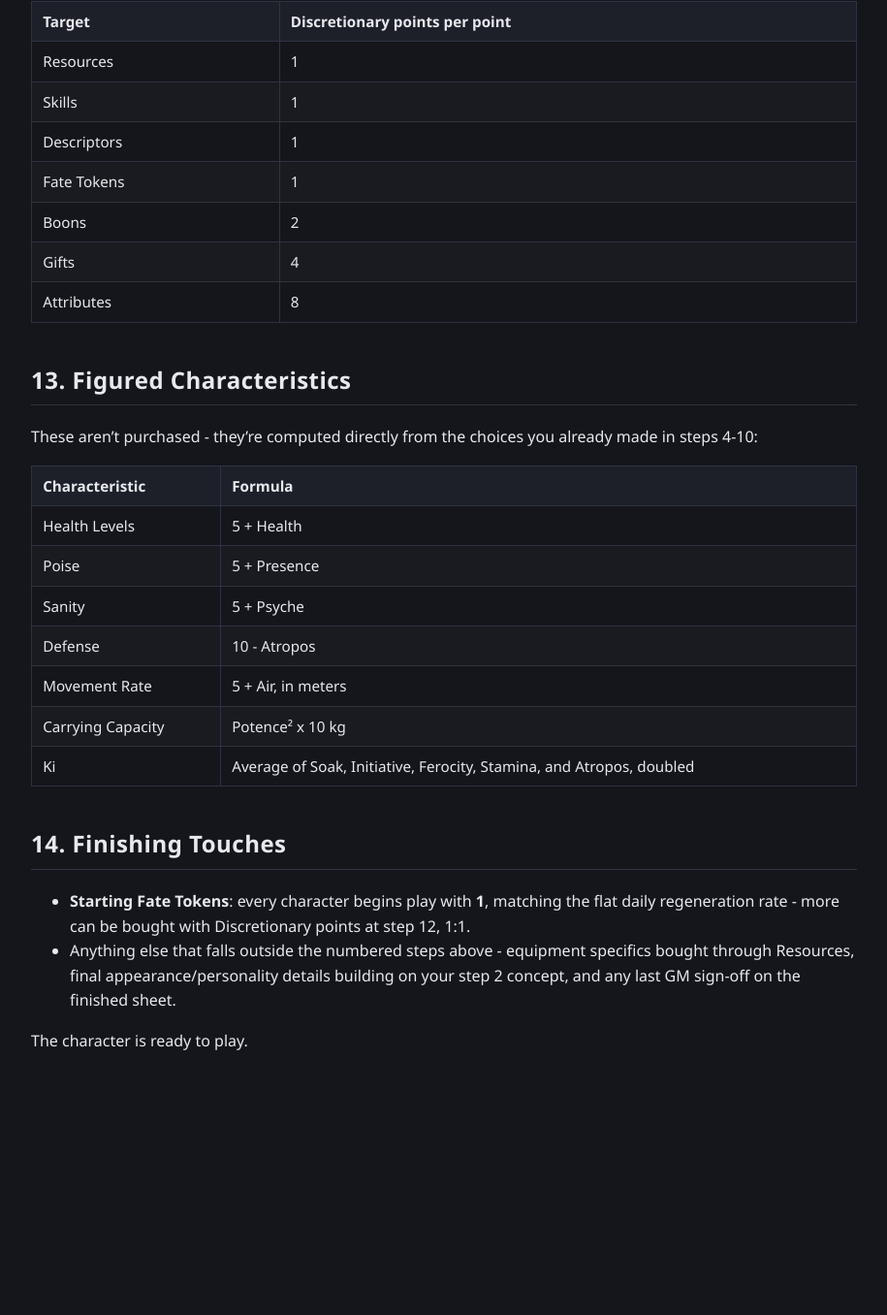
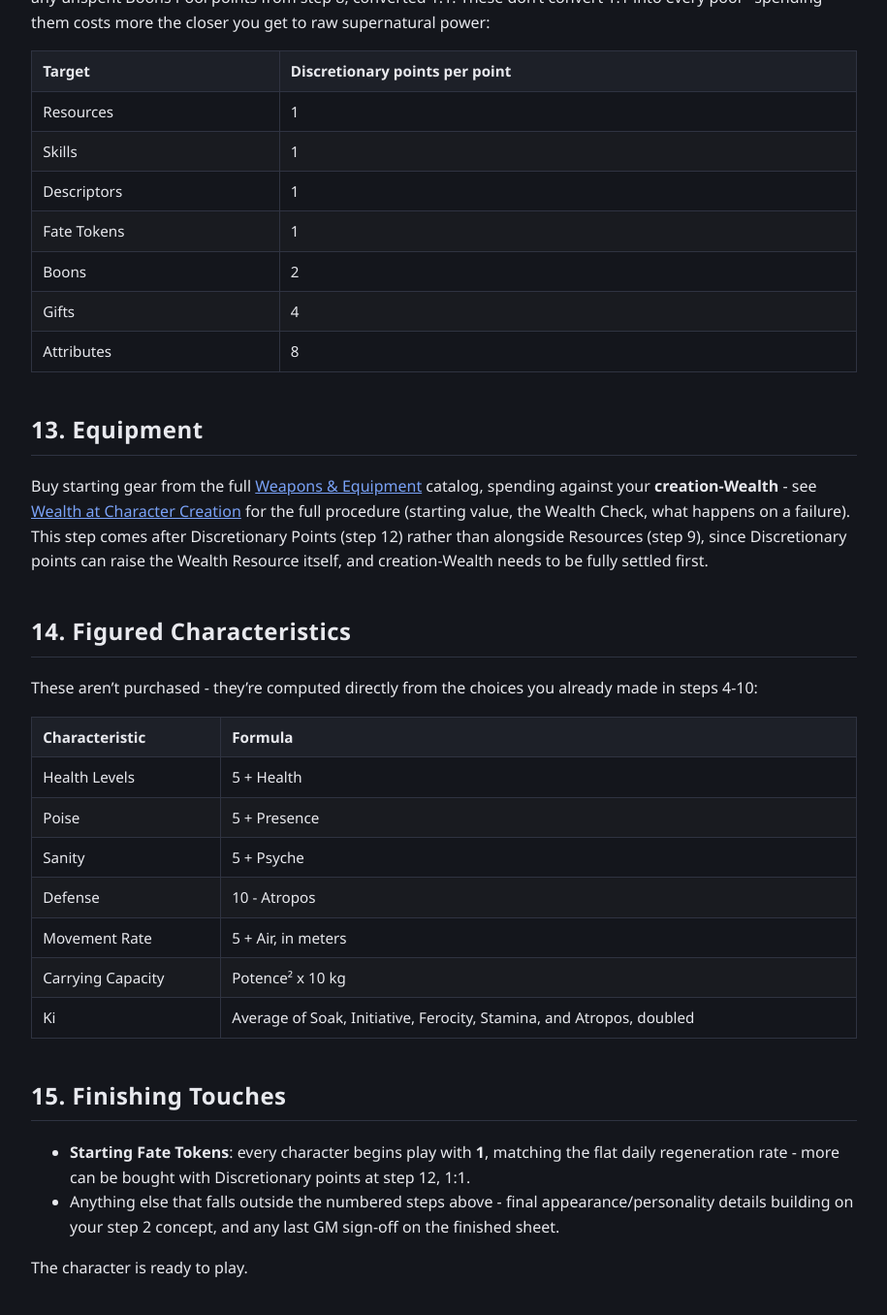
Before and after one commit to feralucce/20_Below, a Jekyll site: the page built from rules/character-creation.md, in a window 1280 px wide and 1400 px high, scrolled down 5263 px. Shown: the top 1356 px of the window at 97% size, without its empty margins (182-1097 px from the left). Built offline with Jekyll 4.4.1, drawn with Linux system fonts in a browser that asks for light colours; our own code applies the rules of GitHub Pages for plain Markdown files; before the commit the page ends 6430 px from its top, so only the background shows below that; some of the changed text lies outside the part shown.

Commit message:
Move Equipment to its own step, after Discretionary Points
Discretionary points can raise the Wealth Resource itself, so
creation-Wealth needs to be fully settled before the gear-shopping
math runs against it. Both the app (new app/steps/12a-equipment.js,
wired between Discretionary Points and Character Sheet) and
character-creation.md's walkthrough (new step 13, renumbering
Figured Characteristics/Finishing Touches to 14/15) now reflect this
order. Fixes two attributes.js parser anchors that were hardcoded to
the old step numbers and broke as a result.

```diff
--- a/app/main.js
+++ b/app/main.js
@@ -26,6 +26,7 @@ import stepGifts from './steps/09-gifts.js';
 import stepGiftMenus from './steps/10-gift-menus.js';
 import stepFlaws from './steps/11-flaws.js';
 import stepDiscretionary from './steps/12-discretionary.js';
+import stepEquipment from './steps/12a-equipment.js';
 import stepSheet from './steps/13-sheet.js';
 import stepRoller from './steps/14-roller.js';
 
@@ -42,6 +43,7 @@ const STEPS = [
   stepGiftMenus,
   stepFlaws,
   stepDiscretionary,
+  stepEquipment,
   stepSheet,
   stepRoller,
 ];
--- a/app/parse/attributes.js
+++ b/app/parse/attributes.js
@@ -77,7 +77,7 @@ export function parseAttributes(creationMd) {
     discretionaryRates[row.Target] = Number(row['Discretionary points per point']);
   });
 
-  const figuredTable = extractTableAfter(creationMd, '## 13. Figured Characteristics');
+  const figuredTable = extractTableAfter(creationMd, '## 14. Figured Characteristics');
   const figuredCharacteristics = figuredTable.rows.map((row) => ({
     name: row.Characteristic,
     formula: row.Formula,
@@ -85,7 +85,7 @@ export function parseAttributes(creationMd) {
 
   const startingFateTokens = extractNumberNear(
     creationMd,
-    '## 14. Finishing Touches',
+    '## 15. Finishing Touches',
     /begins play with \*\*(\d+)\*\*/,
   );
 
--- a/rules/character-creation.md
+++ b/rules/character-creation.md
@@ -1,6 +1,6 @@
 # Character Creation
 
-Every character is built in the same 14-step sequence, broad concept down to concrete numbers. Follow the steps in order - later steps depend on choices made earlier. New to the terminology? Check the [Glossary](glossary.md) first.
+Every character is built in the same 15-step sequence, broad concept down to concrete numbers. Follow the steps in order - later steps depend on choices made earlier. New to the terminology? Check the [Glossary](glossary.md) first.
 
 ## 1. Name
 
@@ -102,7 +102,7 @@ Spend your **10-point Boons Pool** on [Boons](boons.md), priced at Trivial (1),
 
 Spend your **6-point Resources Pool** on [Resources](resources.md), a flat 2 points per level. Resources cover the material/logistical side of a character - money, gear, a base of operations, that kind of backing - distinct from Boons' personal knacks and Gifts' supernatural power.
 
-Buying starting gear (see [Weapons & Equipment](weapons.md)) uses its own procedure - see [Wealth at Character Creation](resources.md#wealth-at-character-creation).
+Buying starting gear (see [Weapons & Equipment](weapons.md)) uses its own procedure - see [Wealth at Character Creation](resources.md#wealth-at-character-creation) and step 13, below. It comes after Discretionary Points (step 12) rather than here, since Discretionary points can raise Wealth itself, and creation-Wealth needs to be fully settled before gear shopping runs its math against it.
 
 ## 10. Gifts
 
@@ -128,7 +128,11 @@ Every character starts with **10 Discretionary points**, flat, plus whatever you
 | Gifts | 4 |
 | Attributes | 8 |
 
-## 13. Figured Characteristics
+## 13. Equipment
+
+Buy starting gear from the full [Weapons & Equipment](weapons.md) catalog, spending against your **creation-Wealth** - see [Wealth at Character Creation](resources.md#wealth-at-character-creation) for the full procedure (starting value, the Wealth Check, what happens on a failure). This step comes after Discretionary Points (step 12) rather than alongside Resources (step 9), since Discretionary points can raise the Wealth Resource itself, and creation-Wealth needs to be fully settled first.
+
+## 14. Figured Characteristics
 
 These aren't purchased - they're computed directly from the choices you already made in steps 4-10:
 
@@ -142,9 +146,9 @@ These aren't purchased - they're computed directly from the choices you already
 | Carrying Capacity | Potence² x 10 kg |
 | Ki | Average of Soak, Initiative, Ferocity, Stamina, and Atropos, doubled |
 
-## 14. Finishing Touches
+## 15. Finishing Touches
 
 - **Starting Fate Tokens**: every character begins play with **1**, matching the flat daily regeneration rate - more can be bought with Discretionary points at step 12, 1:1.
-- Anything else that falls outside the numbered steps above - equipment specifics bought through Resources, final appearance/personality details building on your step 2 concept, and any last GM sign-off on the finished sheet.
+- Anything else that falls outside the numbered steps above - final appearance/personality details building on your step 2 concept, and any last GM sign-off on the finished sheet.
 
 The character is ready to play.
```
Also changed, not shown: app/steps/08-resources.js (+2 -5 lines), app/steps/12a-equipment.js (added, +15 -0 lines), README.md.
